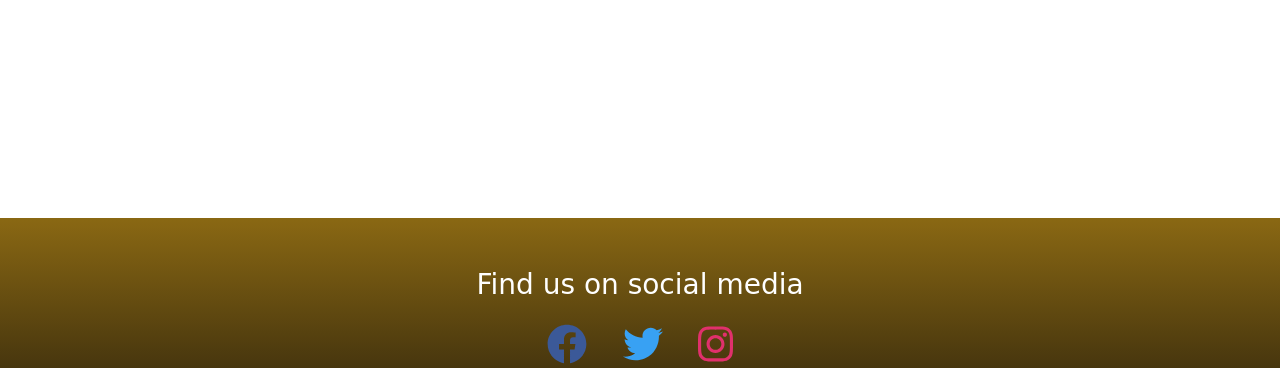
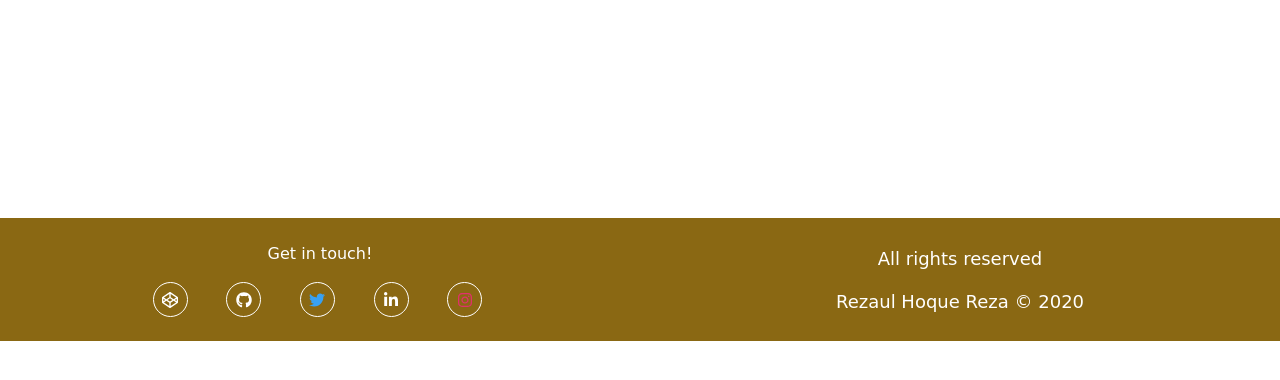
Before and after one commit to rezaulhreza/foodvalley, a plain HTML site: page index.html in a window 1280 px wide. Shown: the part 2948-3328 px from the top of the page. After the commit the page ends 3289 px from the top, so only its background shows below. Drawn offline with nearby package versions, Linux system fonts and the light colour scheme; a web font is replaced by a local one.

Commit message:
footer created

```diff
--- a/index.html
+++ b/index.html
@@ -215,20 +215,14 @@
             </div>
         </div>
         <!--Gallery Ends-->
-
-
-        <!--Social Icons starts-->
-        <div id="social-icons">
-            <h3 class="social">Find us on social media</h3>
-            <a href="#"><i class="fab fa-facebook "></i></a>
-            <a href="#"><i class="fab fa-twitter"></i></a>
-            <a href="#"><i class="fab fa-instagram "></i></a>
-        </div>
     </div>
 
     <!--Social Icons ends-->
 
     <!--Contact starts-->
+
+    </div>
+
 
     <!--Contact Ends-->
 
@@ -241,11 +235,58 @@
     <!--Map ends-->
 
     <!--Footer Starts-->
+    <footer>
+        <div class="container-fluid">
+            <div class="row pt-4 pb-2">
+                <!--footer- left hand side-->
+                <div class="col-md-6 d-flex justify-content-center align-items-center ">
+                    <!--links to all social network goes here-->
+                    <div class="row " id="social-section">
+                        <div class="col-md-12">
+                            <p class="text-center">Get in touch!</p>
+                        </div>
+                        <div class="col-md-12">
+                            <ul class="social-list">
+                                <!--codepen link-->
+                                <li> <a href="https://www.codepen.io/rezaulhreza"> <i class="fab fa-codepen"></i> </a>
+                                </li>
+                                <!---github link-->
+                                <li> <a href="https://www.github.com/rezaulhreza"> <i class="fab fa-github"> </i> </a>
+                                </li>
+                                <!--twitter profile-->
+                                <li> <a href="https://www.twitter.com/rezaulhreza"> <i class="fab fa-twitter"></i> </a>
+                                </li>
+                                <!--LinkedIn profile-->
+                                <li> <a href="https://www.linkedin.com/in/rezaul-hoque-reza-596b0b195/"> <i
+                                            class="fab fa-linkedin-in"></i> </a> </li>
+                                <!--instagram profile-->
+                                <li>
+                                    <a href="https://www.instagram.com/rezaulhreza">
+                                        <i class="fab fa-instagram"></i></a>
+                                </li>
+                            </ul>
+                        </div>
+
+                    </div>
+                </div>
+                <!--footer right hand side-->
+                <div class="col-md-6 d-flex justify-content-center align-items-center">
+                    <div class="row" id="copy-right">
+                        <div class="col-md-12">
+                            <p class="text-center">All rights reserved</p>
+                            <p class="text-center">Rezaul Hoque Reza &copy; 2020 </p>
+                        </div>
+                    </div>
+                </div>
+            </div>
+        </div>
+    </footer>
+
 
     <!--footer ends-->
 
     <!--Main JS-->
-    <script src="main.js"></script>
+    <script src="main.js" data-cfasync="false" type="text/javascript"></script>
     <!-- Optional JavaScript -->
     <!-- jQuery first, then Popper.js, then Bootstrap JS -->
     <script src="https://code.jquery.com/jquery-3.5.1.slim.min.js"
--- a/main.css
+++ b/main.css
@@ -28,12 +28,12 @@ body {
   font-family: "Baloo Thambi 2", cursive;
   line-height: 1.5;
 }
+
 /*header*/
 .header {
   min-height: 100vh;
   background: var(--header),
-    url(https://www.bluezones.com/wp-content/uploads/2016/12/plantprotein-760x480.jpg)
-      center/cover no-repeat fixed;
+    url(https://www.bluezones.com/wp-content/uploads/2016/12/plantprotein-760x480.jpg) center/cover no-repeat fixed;
   margin-top: auto;
   clip-path: polygon(100% 0%, 100% 30%, 30% 100%, 0% 30%);
 }
@@ -119,11 +119,13 @@ nav .icon-burger .line {
   border-radius: 3px;
   transition: all 0.3s ease-in-out;
 }
+
 /* ========================Media max 768px NAVBAR======================= */
 @media screen and (max-width: 768px) {
   nav {
     background: var(--nav-bg);
   }
+
   nav .logo {
     float: none;
     width: auto;
@@ -154,7 +156,7 @@ nav .icon-burger .line {
     font-size: 12px;
   }
 
-  nav :checked ~ .links {
+  nav :checked~.links {
     bottom: 0;
   }
 
@@ -162,15 +164,15 @@ nav .icon-burger .line {
     display: block;
   }
 
-  nav :checked ~ .icon-burger .line:nth-child(1) {
+  nav :checked~.icon-burger .line:nth-child(1) {
     transform: translateY(10px) rotate(225deg);
   }
 
-  nav :checked ~ .icon-burger .line:nth-child(3) {
+  nav :checked~.icon-burger .line:nth-child(3) {
     transform: translateY(-10px) rotate(-225deg);
   }
 
-  nav :checked ~ .icon-burger .line:nth-child(2) {
+  nav :checked~.icon-burger .line:nth-child(2) {
     opacity: 0;
   }
 }
@@ -202,6 +204,7 @@ nav .icon-burger .line {
   color: var(--home-title);
   font-size: 40px;
 }
+
 @media screen and (max-width: 576px) {
   .hero-img .title {
     padding-left: 25px;
@@ -229,6 +232,7 @@ nav .icon-burger .line {
   border: none;
   text-decoration: none;
 }
+
 .btn-hero a:hover {
   text-decoration: none;
 }
@@ -239,6 +243,7 @@ nav .icon-burger .line {
   opacity: 0.3;
   /*color: rgb(0, 0, 0);*/
 }
+
 .menu .anim-pul {
   animation: anim-pul 3s ease-in-out;
   animation-iteration-count: infinite;
@@ -322,8 +327,7 @@ nav .icon-burger .line {
   }
 }
 
-@media screen and (min-width: 970px) {
-}
+@media screen and (min-width: 970px) {}
 
 .about {
   flex: 0 0 calc(33.35% - 15px);
@@ -334,8 +338,7 @@ nav .icon-burger .line {
 /*=======Menu*/
 .menu-img {
   height: 80vh;
-  background: url(https://imagesvc.meredithcorp.io/v3/mm/image?url=https%3A%2F%2Fstatic.onecms.io%2Fwp-content%2Fuploads%2Fsites%2F9%2F2017%2F07%2Fcutting-meat-paleo-ft-blog0717.jpg&q=85)
-    center/cover fixed no-repeat;
+  background: url(https://imagesvc.meredithcorp.io/v3/mm/image?url=https%3A%2F%2Fstatic.onecms.io%2Fwp-content%2Fuploads%2Fsites%2F9%2F2017%2F07%2Fcutting-meat-paleo-ft-blog0717.jpg&q=85) center/cover fixed no-repeat;
 }
 
 .menu-txt {
@@ -398,6 +401,130 @@ nav .icon-burger .line {
 }
 
 /*==End of Menu*/
+
+/*gallery*/
+#carouselExampleCaptions {
+  margin: 20%;
+  height: 70vh;
+}
+
+#carouselExampleCaptions img {
+  height: auto;
+}
+
+@media screen and(max-width:775px) {
+  #carouselExampleCaptions {
+    height: 100vh;
+  }
+}
+
+.gallery {
+  background: linear-gradient(rgba(122, 122, 122, 0.808),
+      rgba(49, 54, 49, 0.473)),
+    url(https://i.pinimg.com/736x/e6/7d/af/e67daf68a6e8f6d4a9283cb7d64b098c.jpg) center fixed;
+}
+
+/*social*/
+.social {
+  font-family: "Baloo Thambi 2", cursive;
+  text-align: center;
+}
+
+/*=======================footer================================================*/
+/*class for footer*/
+footer {
+  margin-top: 50px;
+  /*margin top 50px */
+  background: var(--footer);
+  /*background color using linear gradient to bring two colors.*/
+
+}
+
+/*social links and icons*/
+.social-list {
+  display: flex;
+  /*flex view*/
+  justify-content: space-between;
+  /*equal space between the content(icon)*/
+  padding-left: 0px;
+}
+
+/*social icon list view inline block*/
+ul.social-list li {
+  display: inline-block;
+  padding: 0px;
+}
+
+/*id for the footer copyright*/
+#copy-right {
+  color: white;
+  font-size: 18px;
+}
+
+/*social links class*/
+ul.social-list li a {
+  margin-right: 5px;
+  justify-content: space-between;
+  /*equal space between contents*/
+  text-align: center;
+  display: inline-block;
+  /*block display inline*/
+  border: 1px solid white;
+  width: 35px;
+  height: 35px;
+  line-height: 35px;
+  color: white;
+  border-radius: 50%;
+  /*radius of the border is 50% for circle shape*/
+  transition: all 300ms linear;
+  /*transition will take place in 300ms*/
+  -webkit-transition: all 300ms linear;
+  -moz-transition: all 300ms linear;
+  -ms-transition: all 300ms linear;
+  -o-transition: all 300ms linear;
+}
+
+/*after placing the mouse*/
+ul.social-list li a:hover {
+  transform: translateY(-5px);
+  /*will go upward 5px*/
+  -webkit-transform: translateY(-5px);
+  -moz-transform: translateY(-5px);
+  -ms-transform: translateY(-5px);
+  -o-transform: translateY(-5px);
+}
+
+/*first icon*/
+ul.social-list li:nth-child(1) a:hover {
+  background-color: black;
+  border-color: transparent;
+}
+
+/*second icon*/
+ul.social-list li:nth-child(2) a:hover {
+  background-color: #333;
+  border-color: transparent;
+}
+
+/*3rd icon*/
+ul.social-list li:nth-child(3) a:hover {
+  background-color: #dd4b39;
+  border-color: transparent;
+}
+
+/*4th icon*/
+ul.social-list li:nth-child(4) a:hover {
+  background-color: #1da1f3;
+  border-color: transparent;
+}
+
+/*5th time*/
+ul.social-list li:nth-child(5) a:hover {
+  background-color: #0077b7;
+  border-color: transparent;
+}
+
+
 /*social icon starts*/
 
 #social-icons {
@@ -417,6 +544,10 @@ nav .icon-burger .line {
   transition: transform 1s ease, color 1s ease;
 }
 
+.col-md-12 {
+  color: var(--logo);
+}
+
 #social-icons a:hover {
   transform: translate3d(10px, -16px, 5px);
 }
@@ -434,34 +565,3 @@ nav .icon-burger .line {
 }
 
 /*social icon ends*/
-/*gallery*/
-#carouselExampleCaptions {
-  margin: 20%;
-  height: 70vh;
-}
-#carouselExampleCaptions img {
-  height: auto;
-}
-
-@media screen and(max-width:775px) {
-  #carouselExampleCaptions {
-    height: 100vh;
-  }
-}
-
-.gallery {
-  background: linear-gradient(
-      rgba(122, 122, 122, 0.808),
-      rgba(49, 54, 49, 0.473)
-    ),
-    url(https://i.pinimg.com/736x/e6/7d/af/e67daf68a6e8f6d4a9283cb7d64b098c.jpg)
-      center fixed;
-}
-
-/*social*/
-.social {
-  font-family: "Baloo Thambi 2", cursive;
-  text-align: center;
-}
-
-/*=======================footer================================================*/
```
